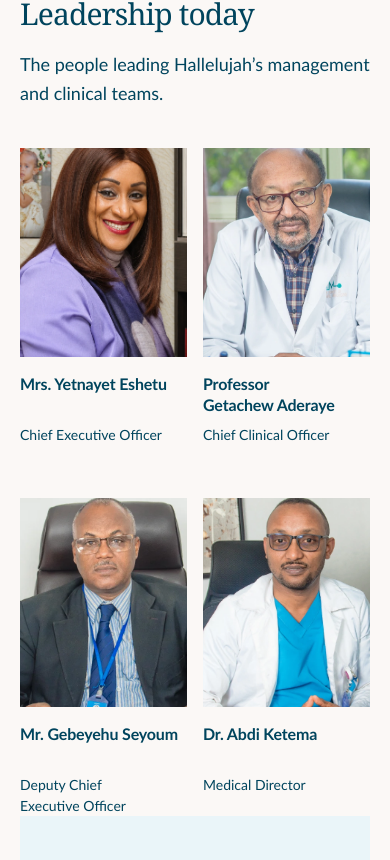
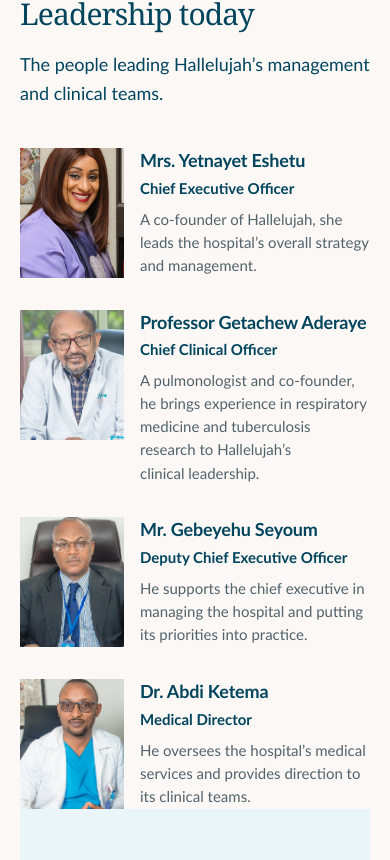
Before and after one commit to dynamicet/hallelujah-website, a Next.js app in the folder apps/web/: page /about in a window 390 px wide. Shown: the part 4804-5664 px from the top of the page. Built offline with nearby package versions, Linux system fonts and the light colour scheme; a web font is replaced by a local one.

Commit message:
feat: add leadership bios to About Us

```diff
--- a/apps/web/src/website/about-page.module.css
+++ b/apps/web/src/website/about-page.module.css
@@ -64,9 +64,9 @@
 .leaders { display: grid; grid-template-columns: repeat(4, minmax(0, 1fr)); gap: 24px; margin: 0; padding: 0; list-style: none; }
 .leaderPortrait { aspect-ratio: 4 / 5; overflow: hidden; background: var(--site-pale); }
 .leaders h3 { margin: 22px 0 8px; max-width: 22ch; font-size: 20px; line-height: 1.35; font-weight: 600; }
-.leaders p { margin: 0; font-size: 16px; line-height: 1.5; }
-.leaders a { display: inline-flex; align-items: center; gap: 12px; margin-top: 14px; min-height: 44px; color: var(--site-ink); font-size: 15px; text-underline-offset: 5px; }
-.chapters a:hover, .leaders a:hover { text-decoration-thickness: 2px; }
+.leaderRole { margin: 0; font-size: 15px; font-weight: 600; line-height: 1.5; }
+.leaderBackground { margin: 10px 0 0; max-width: 42ch; color: var(--site-muted); font-size: 16px; line-height: 1.55; }
+.chapters a:hover { text-decoration-thickness: 2px; }
 @media (max-width: 999px) {
   .founders { grid-template-columns: minmax(0, 1fr); }
   .leaders { grid-template-columns: repeat(2, minmax(0, 1fr)); gap: 40px 24px; }
@@ -105,16 +105,15 @@
   .chapters { display: grid; grid-template-columns: repeat(2, minmax(0, 1fr)); gap: 4px 20px; }
   .chapters a { justify-content: space-between; gap: 12px; font-size: 15px; }
   .founders, .filmChapter, .leadership { margin-top: 64px; }
-  .leaders { gap: 32px 16px; }
-  .leaders h3 { font-size: 16px; margin-top: 16px; min-height: 2.7em; text-wrap: balance; }
-  .leaders p { min-height: 3em; font-size: 14px; }
-  .leaders a { font-size: 14px; }
+  .leaders { gap: 32px 20px; }
+  .leaders h3 { font-size: 18px; margin-top: 16px; }
 }
-@media (max-width: 359px) {
+@media (max-width: 519px) {
   .leaders { grid-template-columns: minmax(0, 1fr); }
-  .leaders li { display: grid; grid-template-columns: 104px minmax(0, 1fr); align-content: start; gap: 8px 18px; }
-  .leaderPortrait { grid-column: 1; grid-row: 1 / 4; }
-  .leaders h3 { grid-column: 2; margin: 0; min-height: 0; text-wrap: initial; }
-  .leaders p, .leaders a { grid-column: 2; min-height: 0; margin: 0; }
+  .leaders li { display: grid; grid-template-columns: 104px minmax(0, 1fr); align-items: start; gap: 4px 16px; }
+  .leaderPortrait { grid-column: 1; grid-row: 1 / span 3; }
+  .leaders h3 { grid-column: 2; margin: 0; }
+  .leaderRole, .leaderBackground { grid-column: 2; }
+  .leaderBackground { margin-top: 4px; font-size: 15px; }
 }
 @media (forced-colors: active) { .page :is(a, button, section[tabindex='-1']):focus-visible { outline-color: Highlight; } }
--- a/apps/web/src/website/about-page.tsx
+++ b/apps/web/src/website/about-page.tsx
@@ -125,9 +125,10 @@ export function AboutPage() {
         </div>
         <ul className={styles.leaders}>
           {hospitalLeadership.map((person) => <li key={person.name}>
-            <div className={styles.leaderPortrait} data-framing={person.framing}><Image src={person.portrait} alt={person.name} width={person.width} height={person.height} unoptimized={person.framing === 'clinical'} sizes={person.framing === 'founder' ? "(max-width: 359px) 142px, (max-width: 599px) 59vw, (max-width: 999px) 60vw, 30vw" : "(max-width: 359px) 104px, (max-width: 599px) 43vw, (max-width: 999px) 44vw, 22vw"} /></div>
+            <div className={styles.leaderPortrait} data-framing={person.framing}><Image src={person.portrait} alt="" width={person.width} height={person.height} unoptimized={person.framing === 'clinical'} sizes={person.framing === 'founder' ? "(max-width: 519px) 142px, (max-width: 999px) 60vw, 30vw" : "(max-width: 519px) 104px, (max-width: 999px) 44vw, 22vw"} /></div>
             <h3>{person.name}</h3>
-            <p>{person.role}</p>
+            <p className={styles.leaderRole}>{person.role}</p>
+            <p className={styles.leaderBackground}>{person.background}</p>
           </li>)}
         </ul>
       </section>
--- a/apps/web/src/website/hospital-leadership.ts
+++ b/apps/web/src/website/hospital-leadership.ts
@@ -1,14 +1,30 @@
 /**
  * Presentation sources are recorded in about-founder-story.md (retrieved 2026-11-08).
- * Titles and portrait rights require launch review. The hospital identified
- * Mrs. Yetnayet Eshetu and Professor Getachew Aderaye as founders.
+ * Titles and portrait rights require launch review. Backgrounds describe
+ * documented roles and, where available, published professional experience.
  * Keep this separate from the clinical directory and its demo clinicians.
  */
 export const hospitalLeadership = [
-  { name: 'Mrs. Yetnayet Eshetu', role: 'Chief Executive Officer', portrait: '/editorial/leadership/yetnayet-eshetu-enhanced.webp', framing: 'founder', width: 1254, height: 1254 },
-  { name: 'Professor Getachew Aderaye', role: 'Chief Clinical Officer', portrait: '/editorial/leadership/getachew-aderaye.webp', framing: 'clinical', width: 786, height: 786 },
-  { name: 'Mr. Gebeyehu Seyoum', role: 'Deputy Chief Executive Officer', portrait: '/editorial/leadership/gebeyehu-seyoum.webp', framing: 'deputy', width: 786, height: 786 },
-  { name: 'Dr. Abdi Ketema', role: 'Medical Director', portrait: '/editorial/leadership/abdi-ketema.webp', framing: 'medical', width: 787, height: 787 },
+  {
+    name: 'Mrs. Yetnayet Eshetu', role: 'Chief Executive Officer',
+    background: 'A co-founder of Hallelujah, she leads the hospital’s overall strategy and management.',
+    portrait: '/editorial/leadership/yetnayet-eshetu-enhanced.webp', framing: 'founder', width: 1254, height: 1254,
+  },
+  {
+    name: 'Professor Getachew Aderaye', role: 'Chief Clinical Officer',
+    background: 'A pulmonologist and co-founder, he brings experience in respiratory medicine and tuberculosis research to Hallelujah’s clinical leadership.',
+    portrait: '/editorial/leadership/getachew-aderaye.webp', framing: 'clinical', width: 786, height: 786,
+  },
+  {
+    name: 'Mr. Gebeyehu Seyoum', role: 'Deputy Chief Executive Officer',
+    background: 'He supports the chief executive in managing the hospital and putting its priorities into practice.',
+    portrait: '/editorial/leadership/gebeyehu-seyoum.webp', framing: 'deputy', width: 786, height: 786,
+  },
+  {
+    name: 'Dr. Abdi Ketema', role: 'Medical Director',
+    background: 'He oversees the hospital’s medical services and provides direction to its clinical teams.',
+    portrait: '/editorial/leadership/abdi-ketema.webp', framing: 'medical', width: 787, height: 787,
+  },
 ] as const
 
 export const hospitalFounders = [hospitalLeadership[0], hospitalLeadership[1]] as const
```
Also changed, not shown: 1 other file (tests, documents, lock files or other folders).
